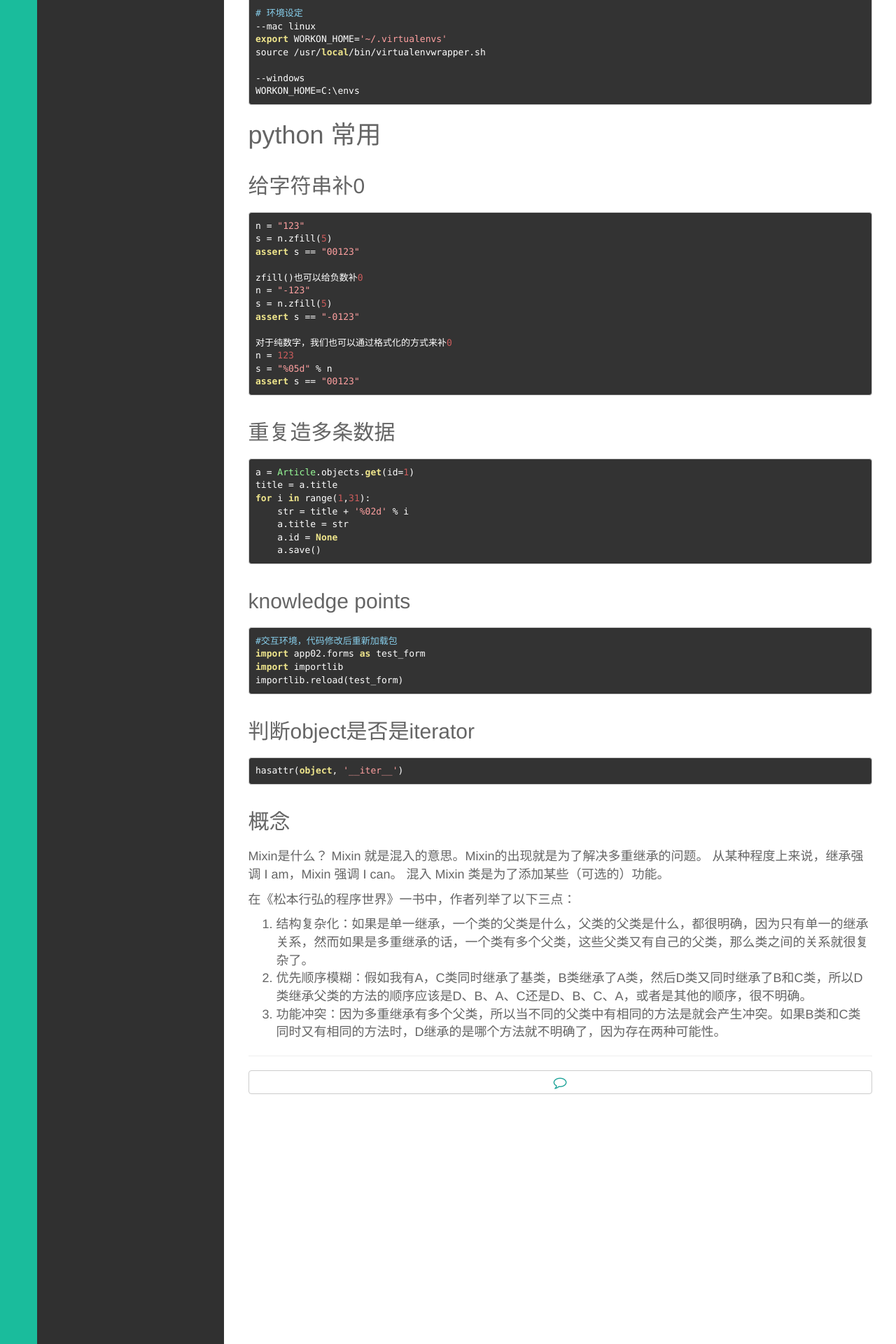
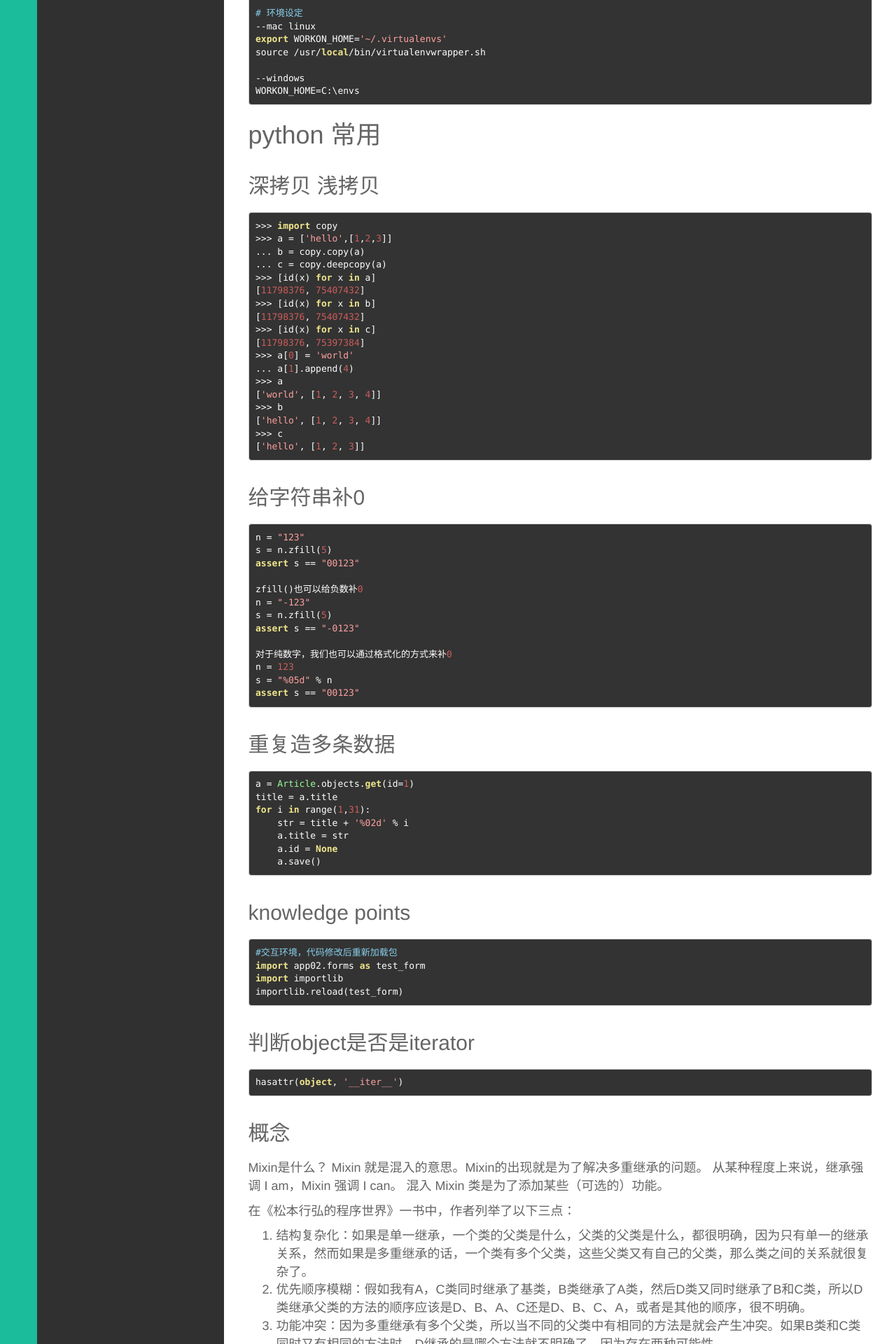
Before and after one commit to kyoyo/kyoyo.github.io, a Jekyll site: the page built from _posts/技術/2017-10-10-Python.md, in a window 1280 px wide. Shown: the part 622-2542 px from the top of the page at 70% size. Built offline with Jekyll 4.4.1, drawn with Linux system fonts in a browser that asks for light colours; Markdown is read by kramdown in place of the engine named in the settings.

Commit message:
Update 2017-10-10-Python.md

````diff
--- a/_posts/技術/2017-10-10-Python.md
+++ b/_posts/技術/2017-10-10-Python.md
@@ -43,6 +43,29 @@ WORKON_HOME=C:\envs
 ```
 
 # python 常用
+
+## 深拷贝 浅拷贝
+```
+>>> import copy
+>>> a = ['hello',[1,2,3]]
+... b = copy.copy(a)
+... c = copy.deepcopy(a)
+>>> [id(x) for x in a]
+[11798376, 75407432]
+>>> [id(x) for x in b]
+[11798376, 75407432]
+>>> [id(x) for x in c]
+[11798376, 75397384]
+>>> a[0] = 'world'
+... a[1].append(4)
+>>> a
+['world', [1, 2, 3, 4]]
+>>> b
+['hello', [1, 2, 3, 4]]
+>>> c
+['hello', [1, 2, 3]]
+
+```
 
 ## 给字符串补0
 ```
````
